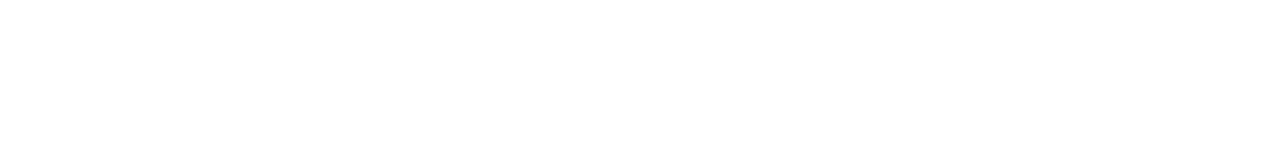
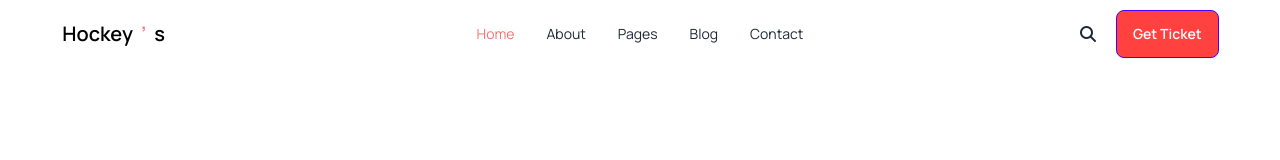
Before and after one commit to MHS-Spark/Assignment-3, a plain HTML site: page index.html in a window 1280 px wide. Drawn offline with nearby package versions, Linux system fonts and the light colour scheme.

Commit message:
completed navbar

```diff
--- a/index.html
+++ b/index.html
@@ -7,10 +7,73 @@
     <title>Document</title>
     <link href="https://cdn.jsdelivr.net/npm/daisyui@4.6.0/dist/full.min.css" rel="stylesheet" type="text/css" />
     <script src="https://cdn.tailwindcss.com"></script>
+    <link rel="preconnect" href="https://fonts.googleapis.com">
+    <link rel="preconnect" href="https://fonts.gstatic.com" crossorigin>
+    <link href="https://fonts.googleapis.com/css2?family=Manrope:wght@200..800&display=swap" rel="stylesheet">
+    <link rel="stylesheet" href="https://cdnjs.cloudflare.com/ajax/libs/font-awesome/6.5.1/css/all.min.css" integrity="sha512-DTOQO9RWCH3ppGqcWaEA1BIZOC6xxalwEsw9c2QQeAIftl+Vegovlnee1c9QX4TctnWMn13TZye+giMm8e2LwA==" crossorigin="anonymous" referrerpolicy="no-referrer" />
+    <script>
+        tailwind.config = {
+            theme: {
+                extend: {
+                    colors: {
+                        clifford: '#da373d',
+                        'get-orange': '#FF4240',
+                    }
+                }
+            }
+        }
+    </script>
+    <style>
+        .font-manrope {
+            font-family: "Manrope", sans-serif;
+        }
+
+        :root {
+            background-color: white;
+        }
+    </style>
 </head>
 
-<body>
-
+<body class="font-manrope bg-white">
+    <header class="w-11/12 mx-auto">
+        <div class="navbar">
+            <div class="navbar-start">
+                <div class="dropdown">
+                    <div tabindex="0" role="button" class="btn btn-ghost lg:hidden lg:px-4 pl-0">
+                        <svg xmlns="http://www.w3.org/2000/svg" class="h-5 w-5" fill="none" viewBox="0 0 24 24"
+                            stroke="currentColor">
+                            <path stroke-linecap="round" stroke-linejoin="round" stroke-width="2"
+                                d="M4 6h16M4 12h8m-8 6h16" />
+                        </svg>
+                    </div>
+                    <ul tabindex="0"
+                        class="menu menu-sm dropdown-content mt-3 z-[1] p-2 shadow bg-base-100 rounded-box w-52">
+                        <li><a class="text-red-400">Home</a></li>
+                        <li><a>About</a></li>
+                        <li><a>Pages</a></li>
+                        <li><a>Blog</a></li>
+                        <li><a>Contact</a></li>
+                    </ul>
+                </div>
+                <a class="btn btn-ghost text-xl text-black pl-0 lg:pl-0">Hockey<span class="text-red-400">’</span>s</a>
+            </div>
+            <div class="navbar-center hidden lg:flex">
+                <ul class="menu menu-horizontal px-1">
+                    <li><a class="text-red-400">Home</a></li>
+                    <li><a>About</a></li>
+                    <li><a>Pages</a></li>
+                    <li><a>Blog</a></li>
+                    <li><a>Contact</a></li>
+                </ul>
+            </div>
+            <div class="navbar-end">
+                <i class="fa-solid fa-magnifying-glass px-5 hidden lg:flex"></i>
+                <a class="btn btn-primary bg-get-orange text-white">Get Ticket</a>
+            </div>
+        </div>
+    </header>
+    <main class="w-11/12 mx-auto"></main>
+    <footer class="w-screen"></footer>
 </body>
 
 </html>
```
